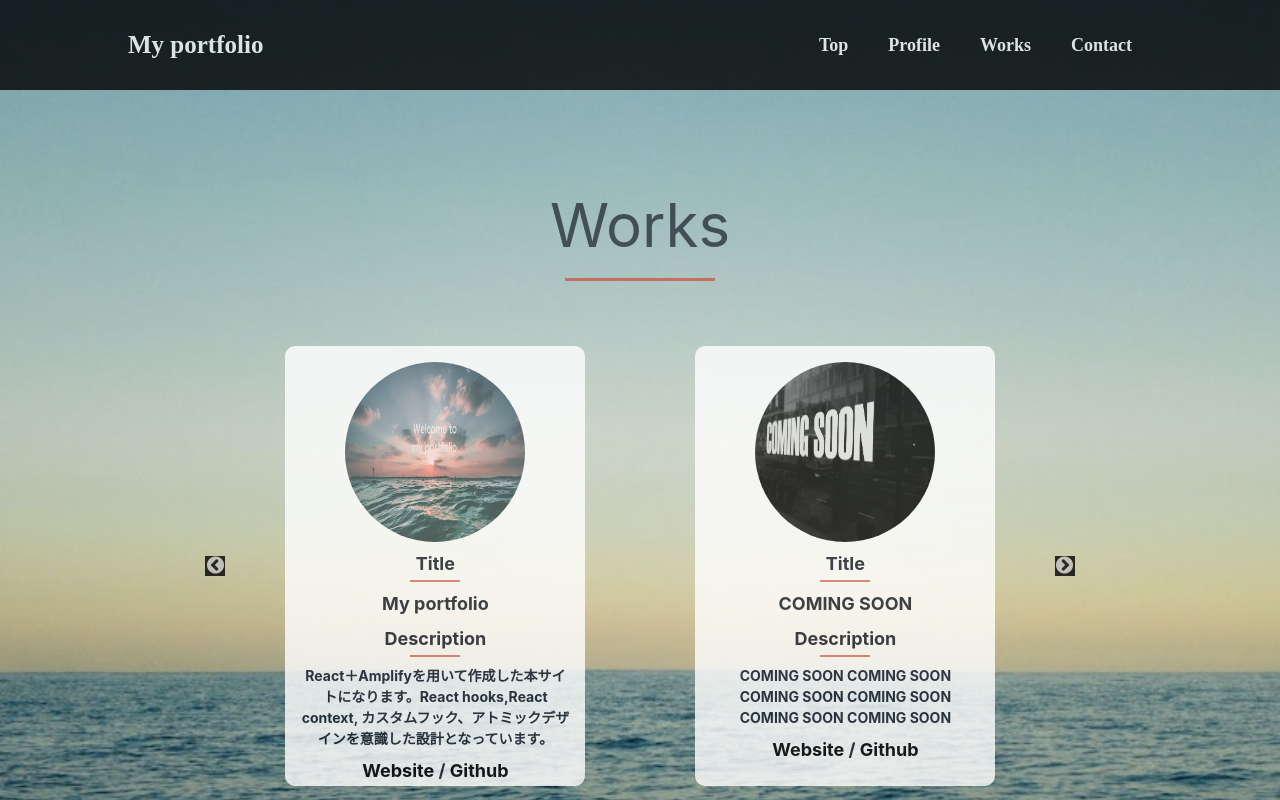
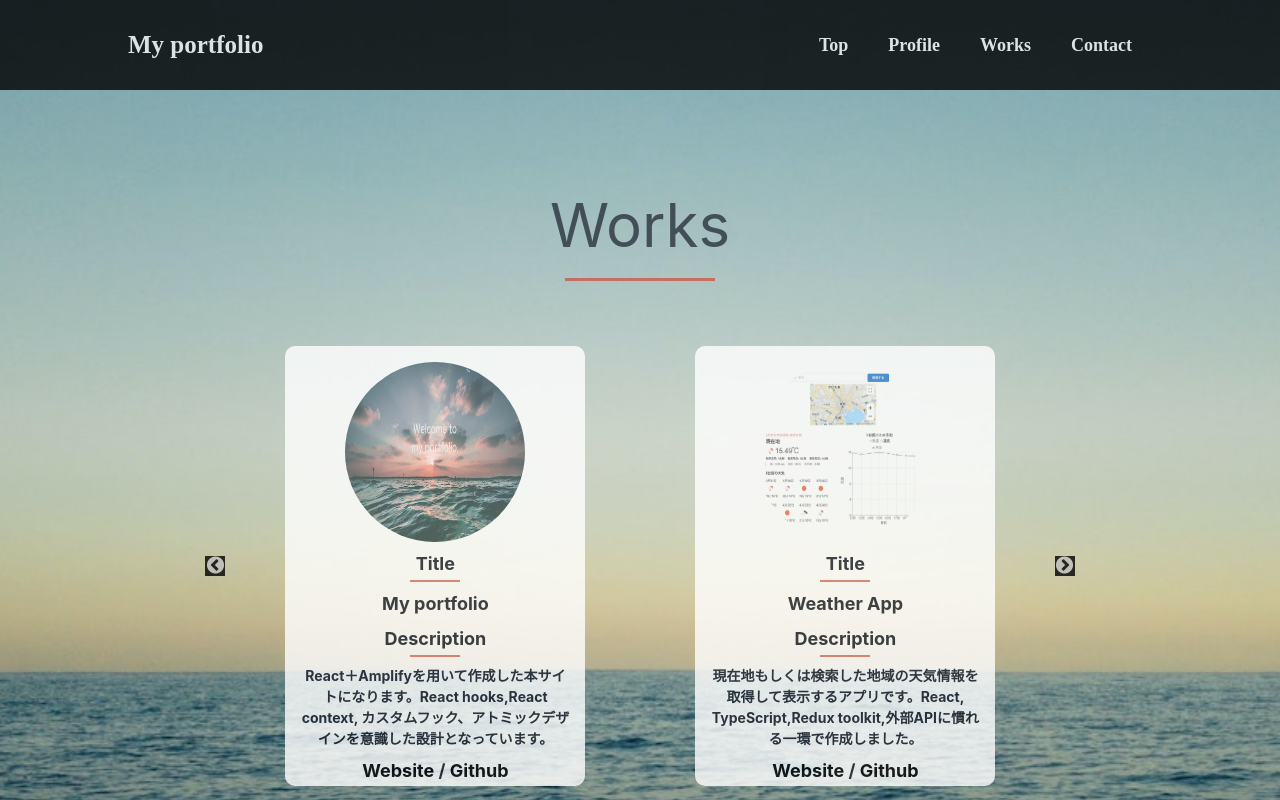
Before and after one commit to Ryota-takei/Portfolio, a React (Create React App) app: page /works in a window 1280 px wide. Built offline with nearby package versions, Linux system fonts and the light colour scheme.

Commit message:
add portfolio

```diff
--- a/src/components/organisum/layout/slider/SliderItem.tsx
+++ b/src/components/organisum/layout/slider/SliderItem.tsx
@@ -5,6 +5,7 @@ import Slider from "react-slick";
 
 import comingSoon from "../../../../images/comingSoon.jpg";
 import portfolio from "../../../../images/portfolio.png";
+import Weather_App from "../../../../images/Weather_app.png";
 import styles from "./SliderItem.module.css";
 import { WorksCard } from "../../worksCard/WorksCard";
 
@@ -23,11 +24,11 @@ export const SliderItem: VFC = () => {
         </div>
         <div className={styles.card_wrapper}>
           <WorksCard
-            imageUrl={comingSoon}
-            workName="COMING SOON"
-            description="COMING SOON COMING SOON COMING SOON COMING SOON COMING SOON COMING SOON"
-            worksUrl="/"
-            github="/"
+            imageUrl={Weather_App}
+            workName="Weather App"
+            description="現在地もしくは検索した地域の天気情報を取得して表示するアプリです。React, TypeScript,Redux toolkit,外部APIに慣れる一環で作成しました。"
+            worksUrl="https://main.d3ie72edj5o6du.amplifyapp.com/"
+            github="https://github.com/Ryota-takei/weather_app"
           />
         </div>
         <div className={styles.card_wrapper}>
```
Also changed, not shown: src/images/Weather_app.png (added).
